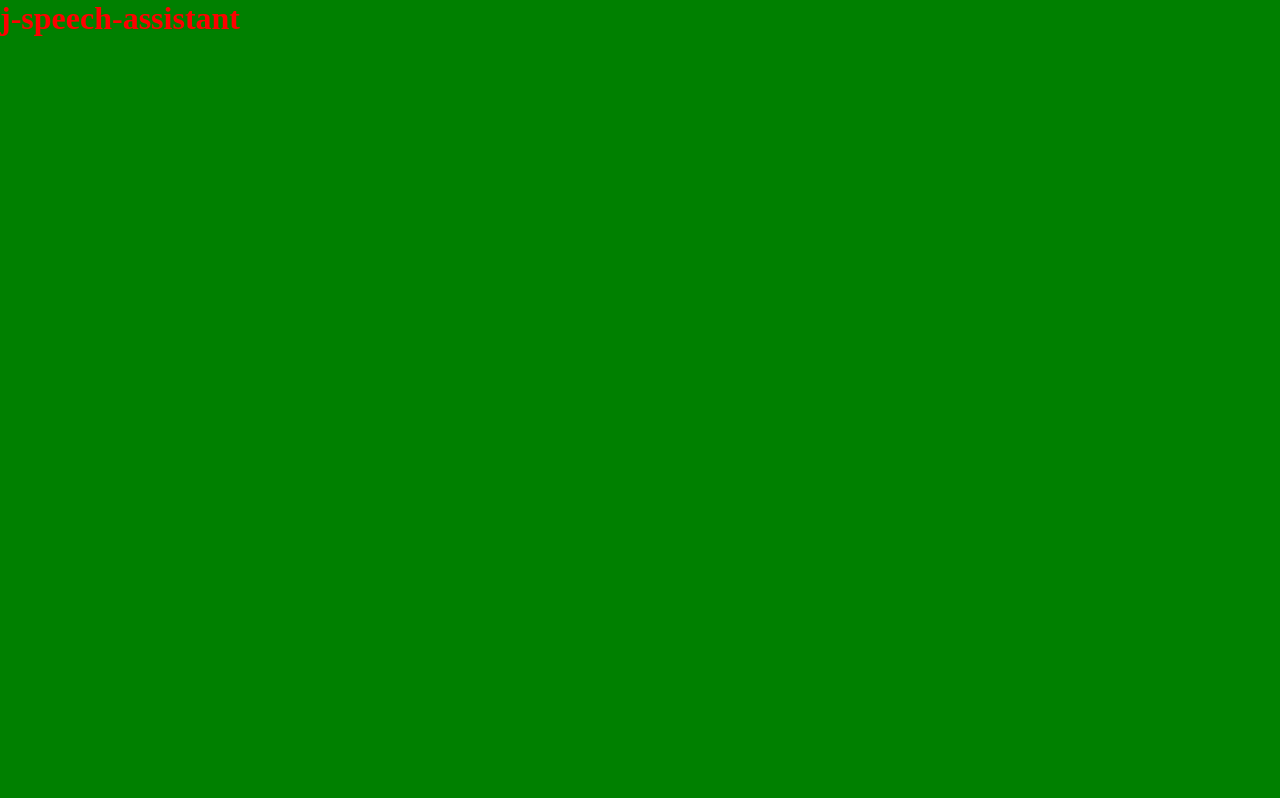
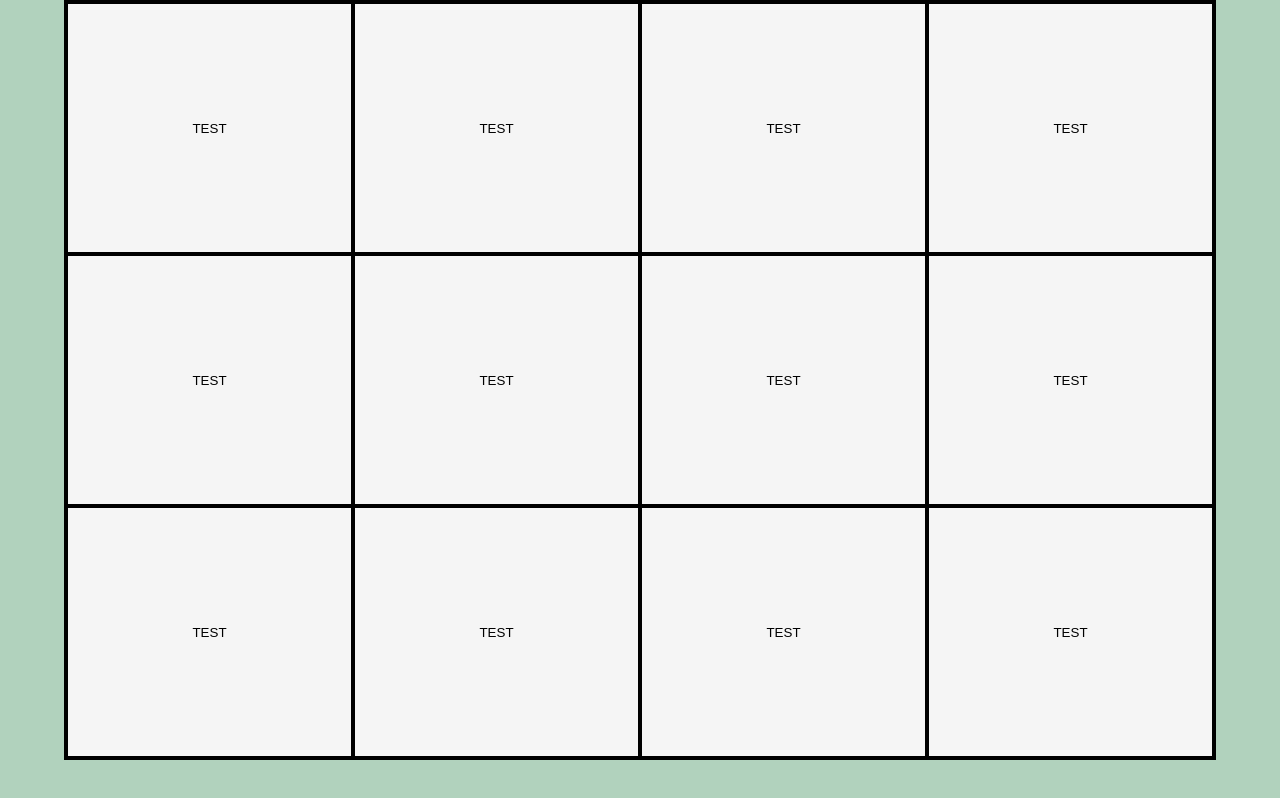
Before and after one commit to sbraende/j-speech-assistant, a website built with Vite: page index.html in a window 1280 px wide. Built offline with nearby package versions, Linux system fonts and the light colour scheme.

Commit message:
Buttons prototype

```diff
--- a/index.html
+++ b/index.html
@@ -9,6 +9,32 @@
     <link rel="stylesheet" href="./src/css/index.css">
 </head>
 <body>
-    <h1>j-speech-assistant</h1>
+    <header>
+    </header>
+    <main>
+        <!-- <nav class="main-nav">
+            <ul>
+                <li class="main-nav__item">Favorites</li>
+                <li class="main-nav__item">Hjem</li>
+                <li class="main-nav__item">Mat & Drikke</li>
+                <li class="main-nav__item">Helse</li>
+                <li class="main-nav__item">Pleie</li>
+            </ul>
+        </nav> -->
+        <div class="main-container">
+            <button class="main-container__button">TEST</button>
+            <button class="main-container__button">TEST</button>
+            <button class="main-container__button">TEST</button>
+            <button class="main-container__button">TEST</button>
+            <button class="main-container__button">TEST</button>
+            <button class="main-container__button">TEST</button>
+            <button class="main-container__button">TEST</button>
+            <button class="main-container__button">TEST</button>
+            <button class="main-container__button">TEST</button>
+            <button class="main-container__button">TEST</button>
+            <button class="main-container__button">TEST</button>
+            <button class="main-container__button">TEST</button>
+        </div>
+    </main>
 </body>
 </html>
--- a/src/css/index.css
+++ b/src/css/index.css
@@ -1,4 +1,37 @@
-* {
-    color: var(--primary-color);
+body {
+    width: 100%;
+    height: 100%;
+    background-color: var(--primary-background-color);
+    display: flex;
+    justify-content: center;
+    align-items: center;
+}
+
+main {
+    border: 2px solid black;
+    width: 90%;
+    height: 95vh;
+    justify-content: center;
+    align-items: center;
+}
+
+.main-container {
+    height: 100%;
+    background-color: red;
+    display: grid;
+    grid-template-columns: repeat(4, 1fr);
+    grid-template-rows: repeat(3, 1fr);
+
+}
+
+.main-container__button {
+    background-color: whitesmoke;
+    border: 2px solid black;
+    display: flex;
+    justify-content: center;
+    align-items: center;
+}
+
+.main-container__button:focus {
     background-color: green;
 }
--- a/src/css/variables.css
+++ b/src/css/variables.css
@@ -1,3 +1,5 @@
 :root {
     --primary-color: red;
+    --primary-background-color: rgb(177, 210, 189);
+    --primary-light-color: white;
 }
```
